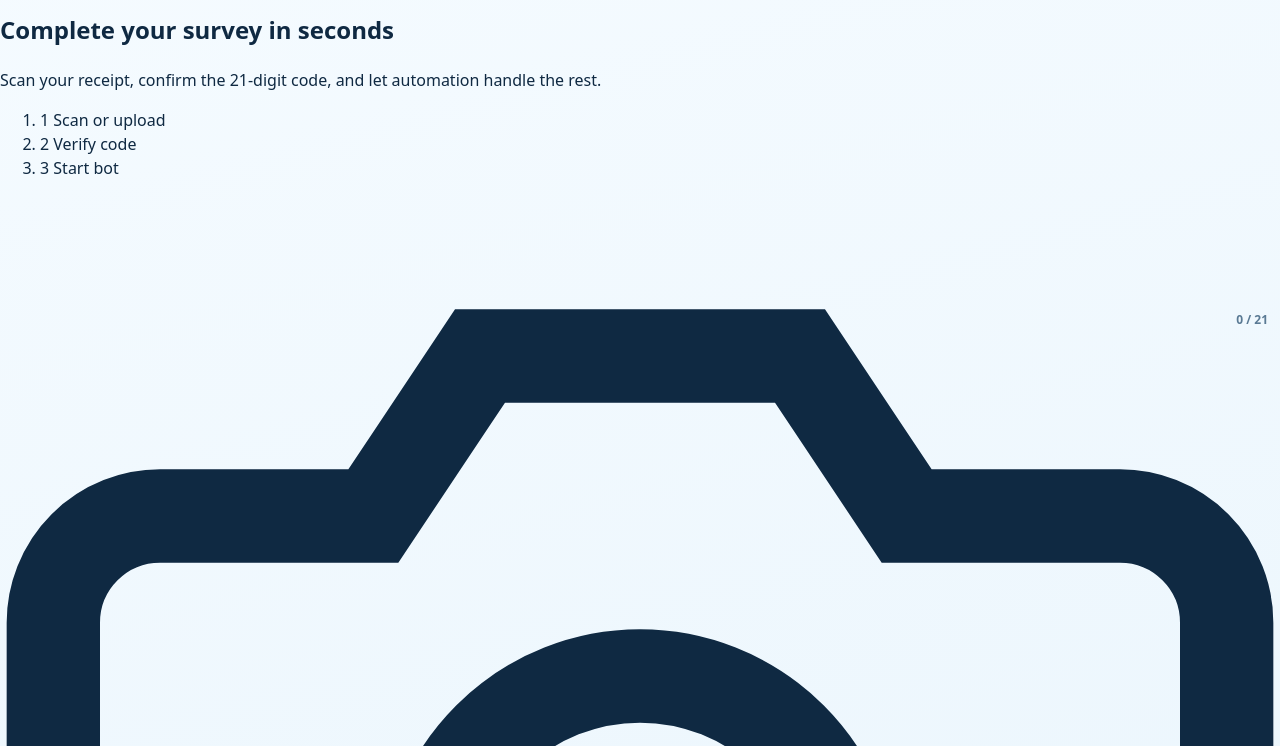
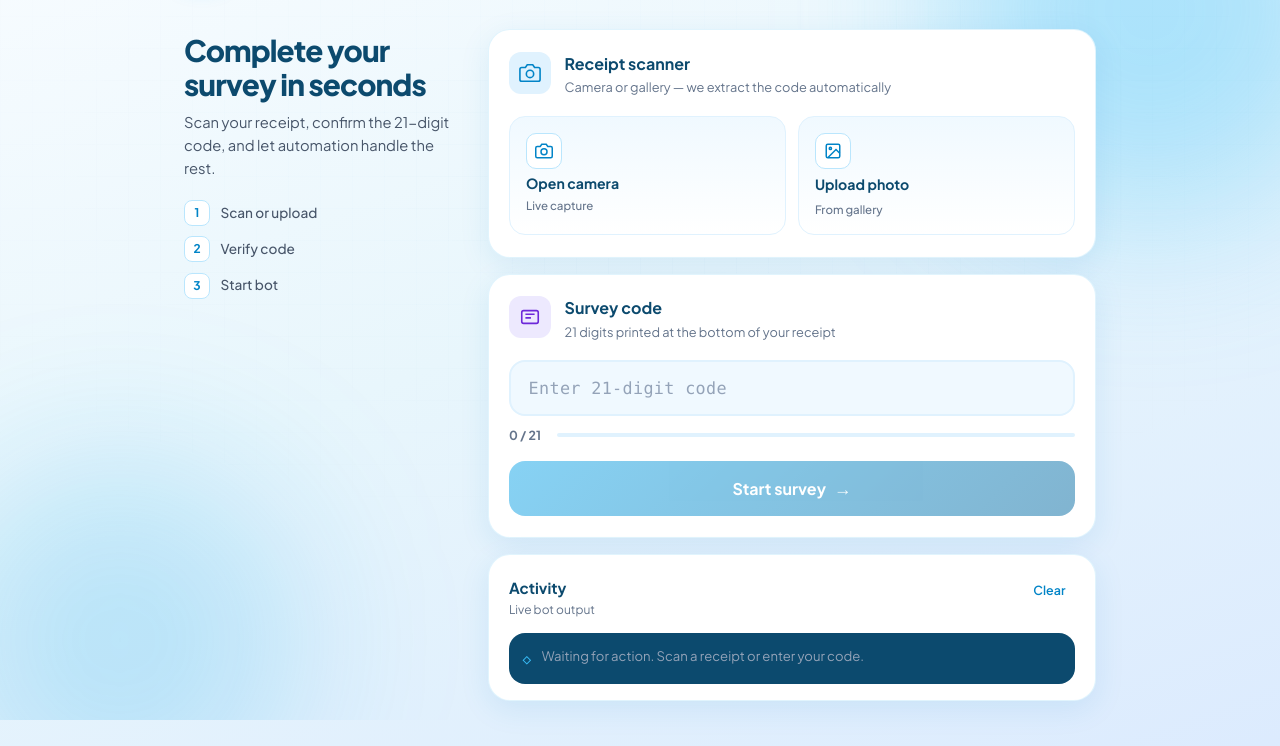
Before and after one commit to prabesha1/Surveybot, a website: page public/index.html in a window 1280 px wide. Shown: the part 80-826 px from the top of the page. Drawn offline with Linux system fonts and the light colour scheme; no server answers.

Commit message:
Fix unstyled page on Vercel: reference /styles.css and /app.js at root
Co-authored-by: Cursor <cursoragent@cursor.com>

```diff
--- a/public/index.html
+++ b/public/index.html
@@ -8,7 +8,7 @@
   <link rel="preconnect" href="https://fonts.googleapis.com" />
   <link rel="preconnect" href="https://fonts.gstatic.com" crossorigin />
   <link href="https://fonts.googleapis.com/css2?family=Plus+Jakarta+Sans:wght@400;500;600;700;800&display=swap" rel="stylesheet" />
-  <link rel="stylesheet" href="/static/styles.css" />
+  <link rel="stylesheet" href="/styles.css" />
 </head>
 <body>
   <div class="ambient" aria-hidden="true">
@@ -183,6 +183,6 @@
   </div>
 
   <script src="https://cdn.jsdelivr.net/npm/tesseract.js@5/dist/tesseract.min.js"></script>
-  <script src="/static/app.js"></script>
+  <script src="/app.js"></script>
 </body>
 </html>
```
